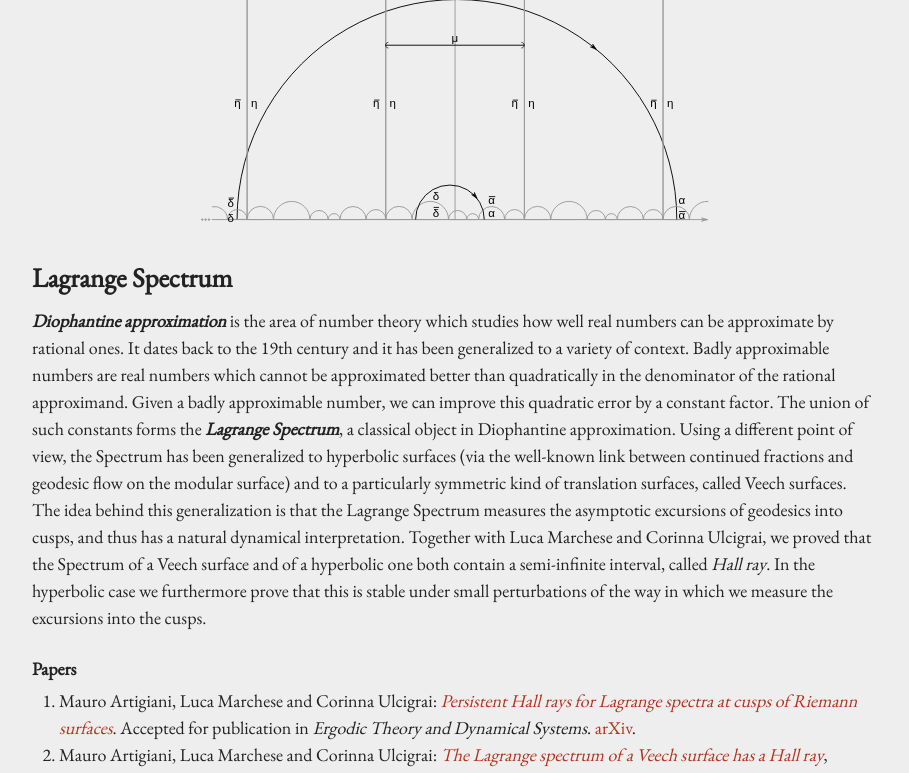
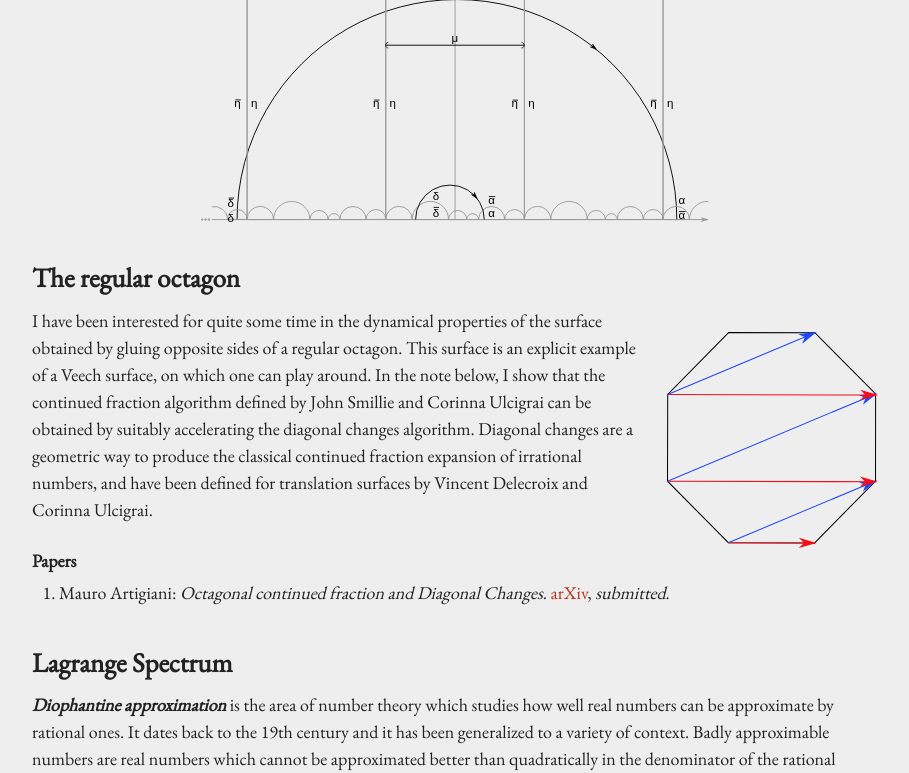
Before and after one commit to m-artigiani/m-artigiani.github.io, a Jekyll site: the page built from research.md, in a window 1280 px wide and 1400 px high, scrolled down 745 px. Shown: the top 773 px of the window, without its empty margins (185-1094 px from the left). Built offline with Jekyll 4.4.1, drawn with Linux system fonts in a browser that asks for light colours; some of the changed text lies outside the part shown.

Commit message:
Upgrade, Octagon

```diff
--- a/_data/menu.yml
+++ b/_data/menu.yml
@@ -1,5 +1,8 @@
 - title: "Research"
   href: "/research/"
+  subcategories:
+  - subtitle: "Papers"
+    subhref: "/research/papers/"
 
 - title: "Teaching"
   href: "/teaching/"
--- a/research.md
+++ b/research.md
@@ -22,6 +22,16 @@ Below is a list of my research papers, divided by topic, with an informal introd
 </p> -->
 <center><img src="../images/hyperbolic.svg" width="60%"></center>
 
+## The regular octagon
+<img style="float: right; width:25%; margin-left:2%; margin-bottom:2%; margin-top:3%;"  src="../images/octagon.svg" width="40%">
+I have been interested for quite some time in the dynamical properties of the surface obtained by gluing opposite sides of a regular octagon.
+This surface is an explicit example of a Veech surface, on which one can play around.
+In the note below, I show that the continued fraction algorithm defined by John Smillie and Corinna Ulcigrai can be obtained by suitably accelerating the diagonal changes algorithm.
+Diagonal changes are a geometric way to produce the classical continued fraction expansion of irrational numbers, and have been defined for translation surfaces by Vincent Delecroix and Corinna Ulcigrai.
+
+#### Papers
+1. Mauro Artigiani: _Octagonal continued fraction and Diagonal Changes_.  [arXiv](https://arxiv.org/abs/2010.04670), _submitted_.
+
 ## Lagrange Spectrum
 **_Diophantine approximation_** is the area of number theory which studies how well real numbers can be approximate by rational ones.
 It dates back to the 19th century and it has been generalized to a variety of context.
@@ -34,7 +44,7 @@ Together with Luca Marchese and Corinna Ulcigrai, we proved that the Spectrum of
 In the hyperbolic case we furthermore prove that this is stable under small perturbations of the way in which we measure the excursions into the cusps.
 
 #### Papers
-1. Mauro Artigiani, Luca Marchese and Corinna Ulcigrai: [*Persistent Hall rays for Lagrange spectra at cusps of Riemann surfaces*](https://doi.org/10.1017/etds.2018.143). Accepted for publication in *Ergodic Theory and Dynamical Systems*. [arXiv](https://arxiv.org/abs/1710.02042).
+1. Mauro Artigiani, Luca Marchese and Corinna Ulcigrai: [*Persistent Hall rays for Lagrange spectra at cusps of Riemann surfaces*](https://doi.org/10.1017/etds.2018.143), Ergodic Theory and Dynamical Systems, **40** (2020), 2017--2072. [arXiv version](https://arxiv.org/abs/1710.02042).
 2. Mauro Artigiani, Luca Marchese and Corinna Ulcigrai: [*The Lagrange spectrum of a Veech surface has a Hall ray*](https://doi.org/10.4171/GGD/384), Groups, Geometry, and Dynamics, **10** (2016), 1287--1337. [arXiv version](https://arxiv.org/abs/1409.7023)
 
 <center>
```
Also changed, not shown: papers.md (added, +13 -0 lines), Gemfile.lock, images/octagon.svg (added).
